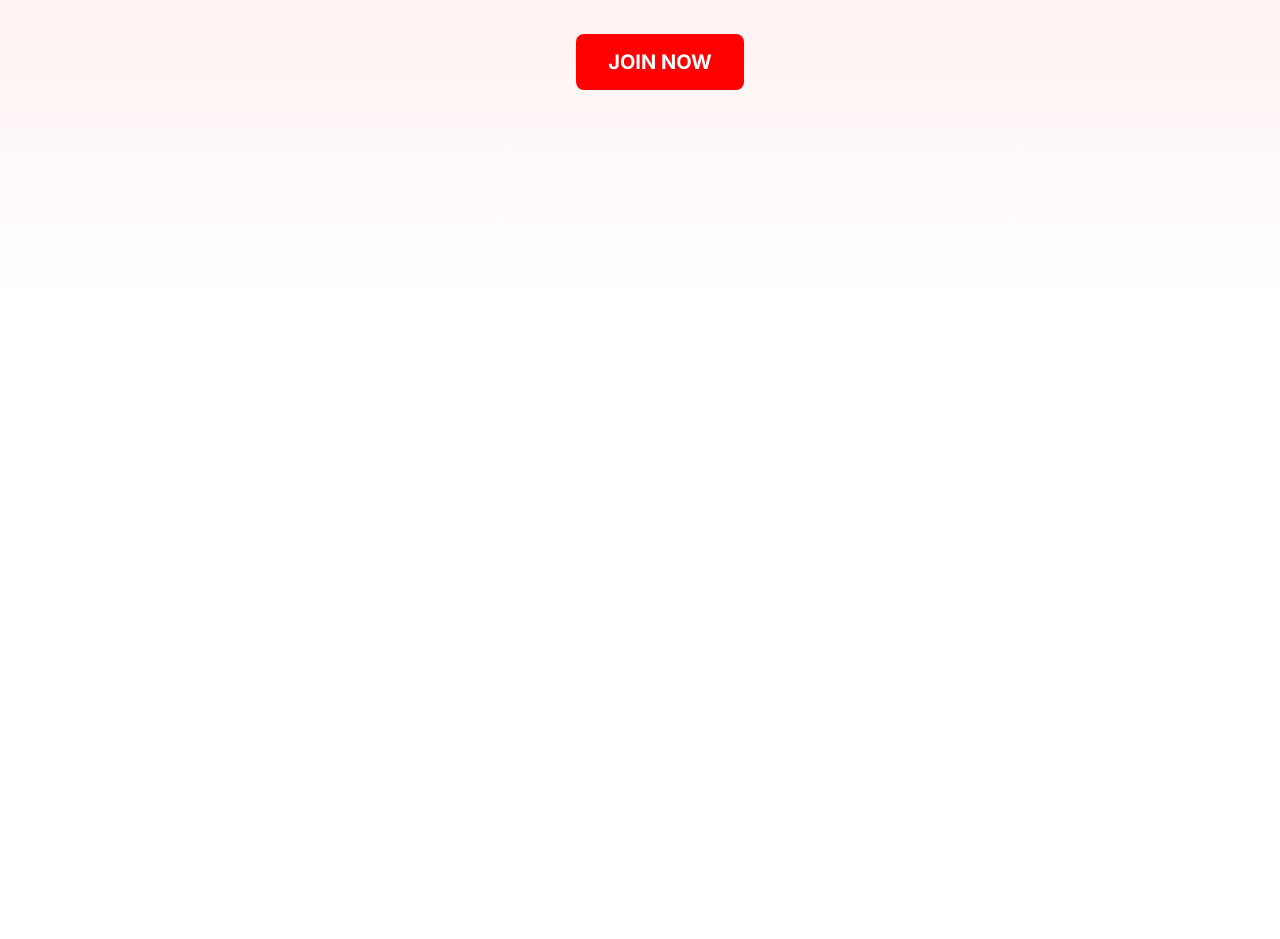
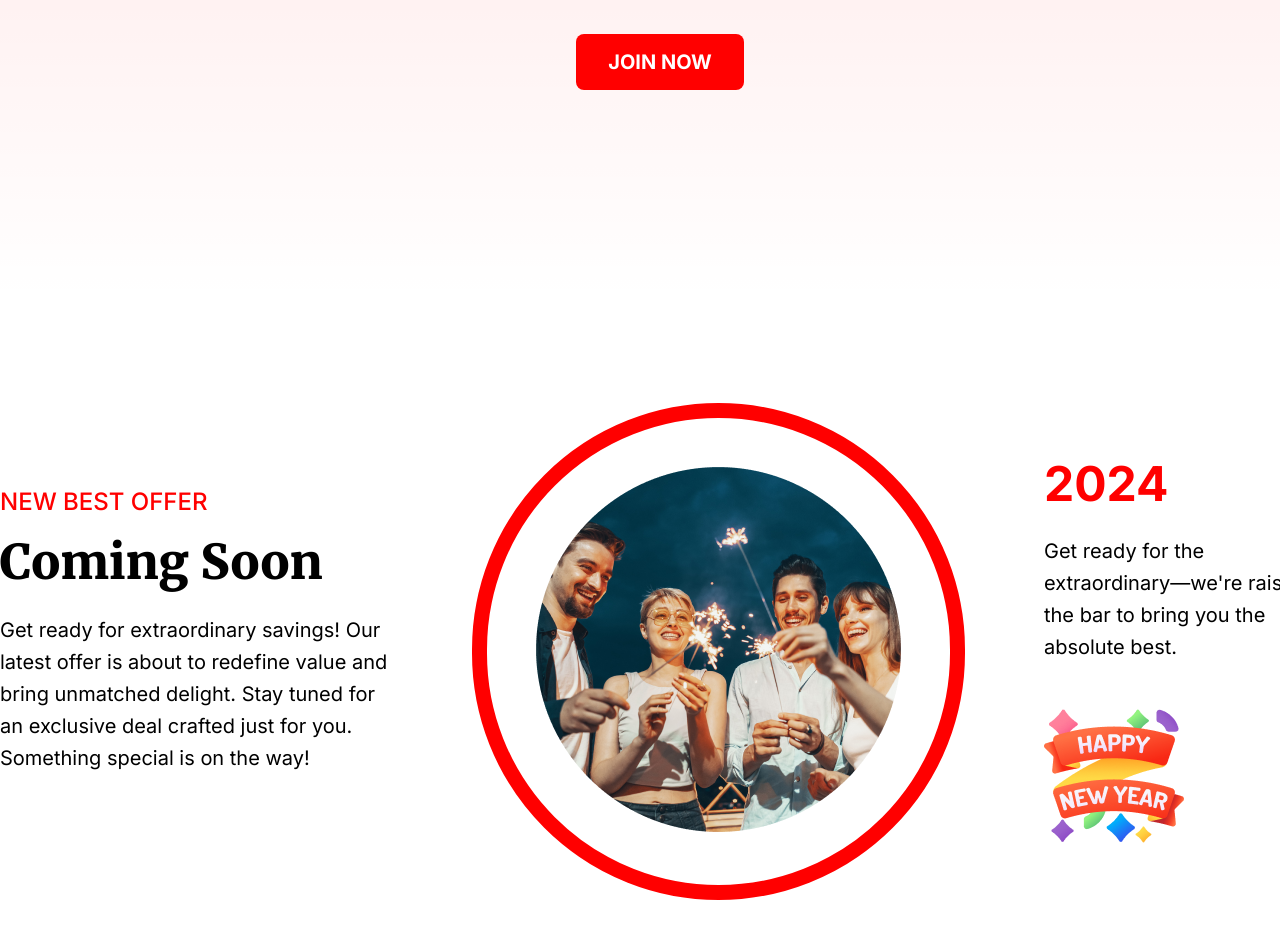
Before and after one commit to Oronno-Akter-Usha/assignment-1-new-year, a plain HTML site: page index.html in a window 1280 px wide. Shown: the part 2700-3639 px from the top of the page. Before the commit the page ends 3000 px from the top, so only its background shows below. Drawn offline with Linux system fonts and the light colour scheme.

Commit message:
added coming-soon-section

```diff
--- a/index.html
+++ b/index.html
@@ -30,7 +30,7 @@
             </div>
         </div>
 
-        <!-- party section -->
+        <!-- party-section -->
         <div class="party-section">
             <div class="party-section-text">
                 <h3 class="white-txt fm-900">Welcome to midnight party</h3>
@@ -51,7 +51,23 @@
                 <h5 class="fi-600"><span class="red-txt">Time:</span> Evening 7.30 pm to 12.30 am</h5>
                 <button class="join-section-join-btn">JOIN NOW</button>
             </div>
+        </div>
 
+        <!-- coming-soon-section -->
+        <div class="coming-soon-section">
+            <div class="coming-soon-section-left-text">
+                <h6 class="red-txt fi-500">NEW BEST OFFER</h6>
+                <h4 class="balck-txt fm-900">Coming Soon</h4>
+                <p>Get ready for extraordinary savings! Our latest offer is about to redefine value and bring unmatched delight. Stay tuned for an exclusive deal crafted just for you. Something special is on the way! </p>
+            </div>
+            <div class="coming-soon-section-image">
+                <img src="resources/Ellipse-1.png" alt="">
+            </div>
+            <div class="coming-soon-section-right-text">
+                <h4 class="red-txt fi-700">2024</h4>
+                <p>Get ready for the extraordinary—we're raising the bar to bring you the absolute best.</p>
+                <img src="resources/Group-96.png" alt="">
+            </div>
         </div>
 
     </main>
--- a/styles/style.css
+++ b/styles/style.css
@@ -183,3 +183,45 @@
     border: none;
     margin: 48px auto;
 }
+
+/* coming-soon-section */
+.coming-soon-section{
+    width: 1320px;
+    height: 463px;
+    display: flex;
+    justify-content: center;
+    align-items: center ;
+    margin: 120px auto;
+}
+
+.coming-soon-section p{
+    font-size: 20px;
+    line-height: 32px;
+    margin-bottom: 43px;
+}
+
+.coming-soon-section-left-text{
+    width: 393px;
+}
+
+.coming-soon-section-left-text h6{
+    font-size: 24px;
+    margin-bottom: 16px;
+}
+.coming-soon-section h4{
+    font-size: 48px;
+    margin-bottom: 22px;
+
+}
+
+.coming-soon-section-image{
+    border: 15px solid red;
+    border-radius: 463px;
+    padding: 49px;
+    margin: 0 auto;
+
+}
+
+.coming-soon-section-right-text{
+    width: 276px;
+}
```
